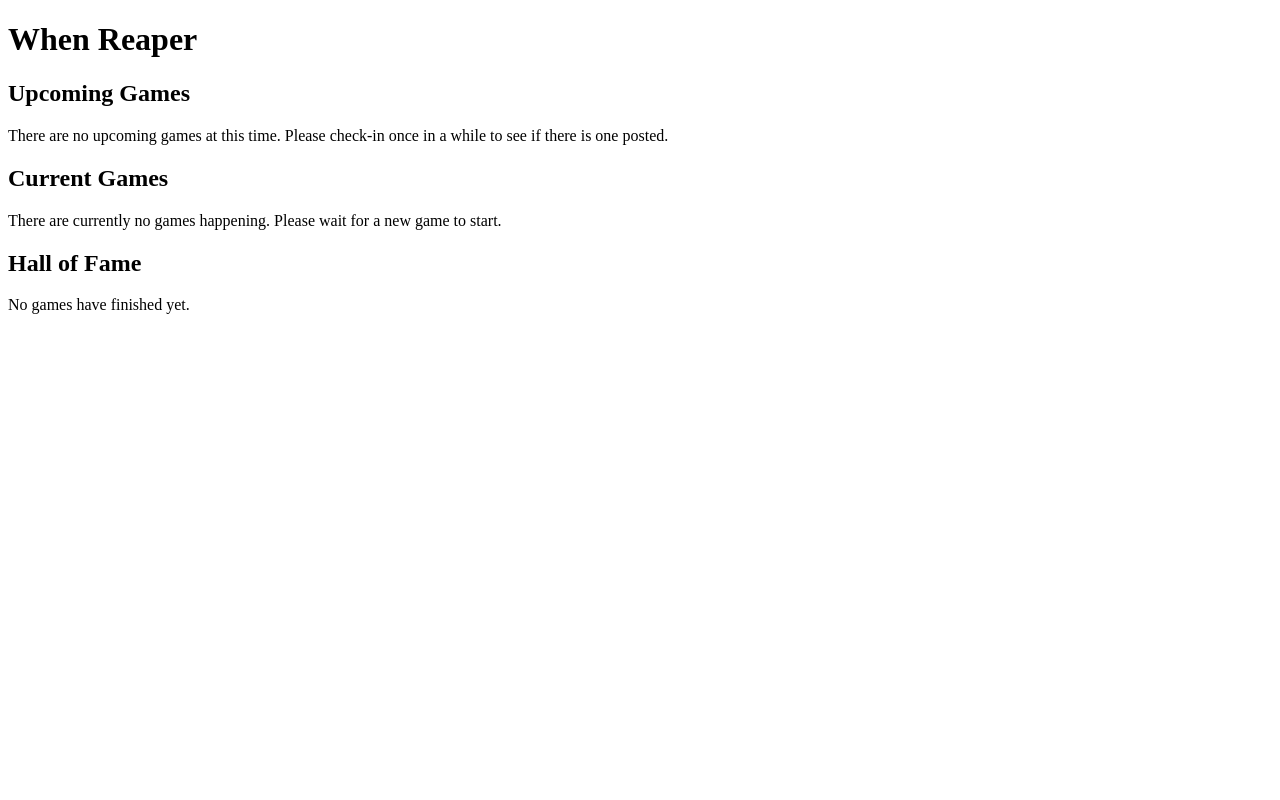
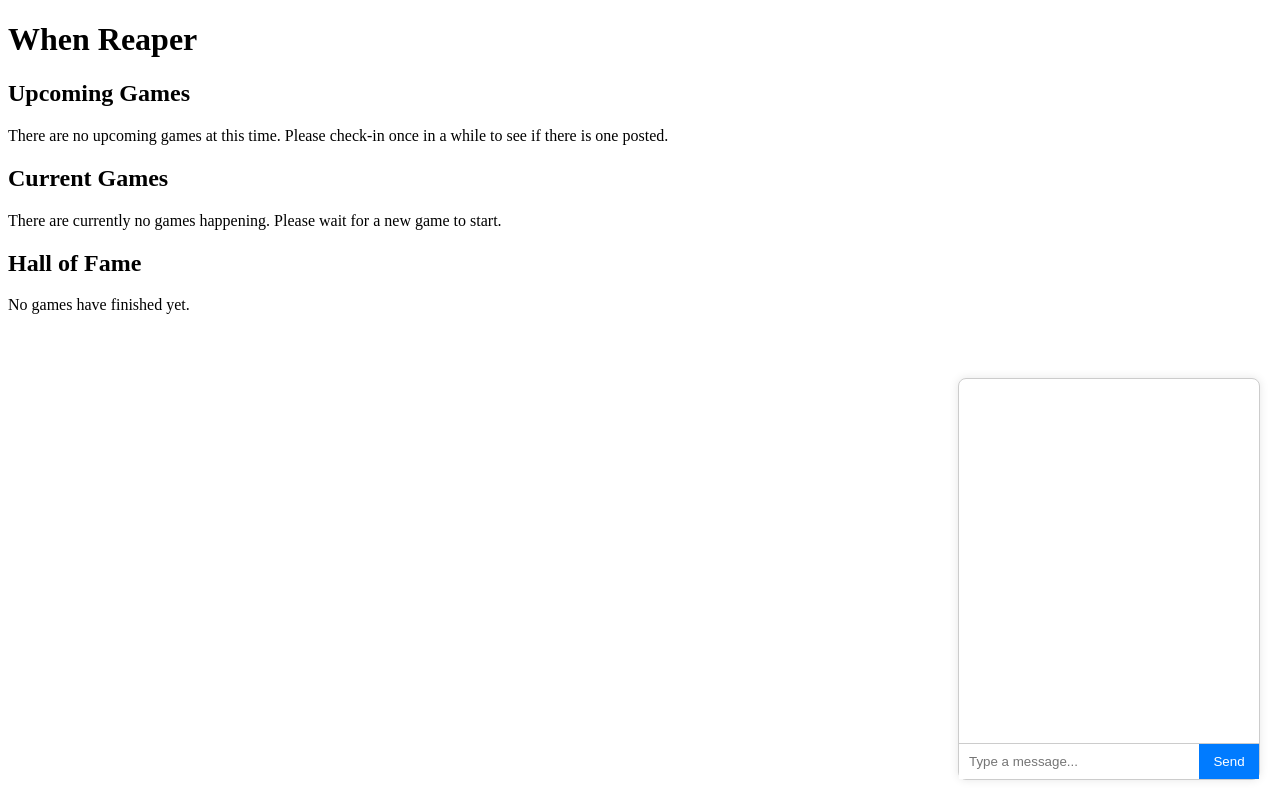
Before and after one commit to MathPerson12321/When-Reaper, a website with bundled scripts: page public/lobby.html in a window 1280 px wide. Built offline with nearby package versions, Linux system fonts and the light colour scheme; no server answers.

Commit message:
Start of a chat window

```diff
--- a/public/chatcore.js
+++ b/public/chatcore.js
@@ -0,0 +1,50 @@
+document.addEventListener("DOMContentLoaded", () => {
+    const chatContainer = document.createElement('div');
+    chatContainer.style.width = '300px';
+    chatContainer.style.height = '400px';
+    chatContainer.style.border = '1px solid #ccc';
+    chatContainer.style.borderRadius = '8px';
+    chatContainer.style.display = 'flex';
+    chatContainer.style.flexDirection = 'column';
+    chatContainer.style.position = 'fixed';
+    chatContainer.style.bottom = '20px';
+    chatContainer.style.right = '20px';
+    chatContainer.style.background = '#fff';
+    chatContainer.style.fontFamily = 'Arial, sans-serif';
+    chatContainer.style.boxShadow = '0 0 10px rgba(0,0,0,0.1)';
+    document.body.appendChild(chatContainer);
+
+    //Chat window area
+    const chatWindow = document.createElement('div');
+    chatWindow.style.flex = '1';
+    chatWindow.style.padding = '10px';
+    chatWindow.style.overflowY = 'auto';
+    chatWindow.style.fontSize = '14px';
+    chatContainer.appendChild(chatWindow);
+
+    const inputContainer = document.createElement('div');
+    inputContainer.style.display = 'flex';
+    inputContainer.style.borderTop = '1px solid #ccc';
+
+    //Input
+    const input = document.createElement('input');
+    input.type = 'text';
+    input.placeholder = 'Type a message...';
+    input.style.border = 'none';
+    input.style.padding = '10px';
+    input.style.outline = 'none';
+    input.style.flex = '1';
+
+    //Send button
+    const button = document.createElement('button');
+    button.innerText = 'Send';
+    button.style.width = '60px';
+    button.style.border = 'none';
+    button.style.background = '#007bff';
+    button.style.color = '#fff';
+    button.style.cursor = 'pointer';
+
+    inputContainer.appendChild(input);
+    inputContainer.appendChild(button);
+    chatContainer.appendChild(inputContainer);
+});
--- a/public/lobby.html
+++ b/public/lobby.html
@@ -3,6 +3,7 @@
     <head>
         <title>When Reaper</title>
         <script type="module" src="lobby.js" defer></script>
+        <script src="chatcore.js" defer></script>
     </head>
     <body>
         <h1>When Reaper</h1>
```
